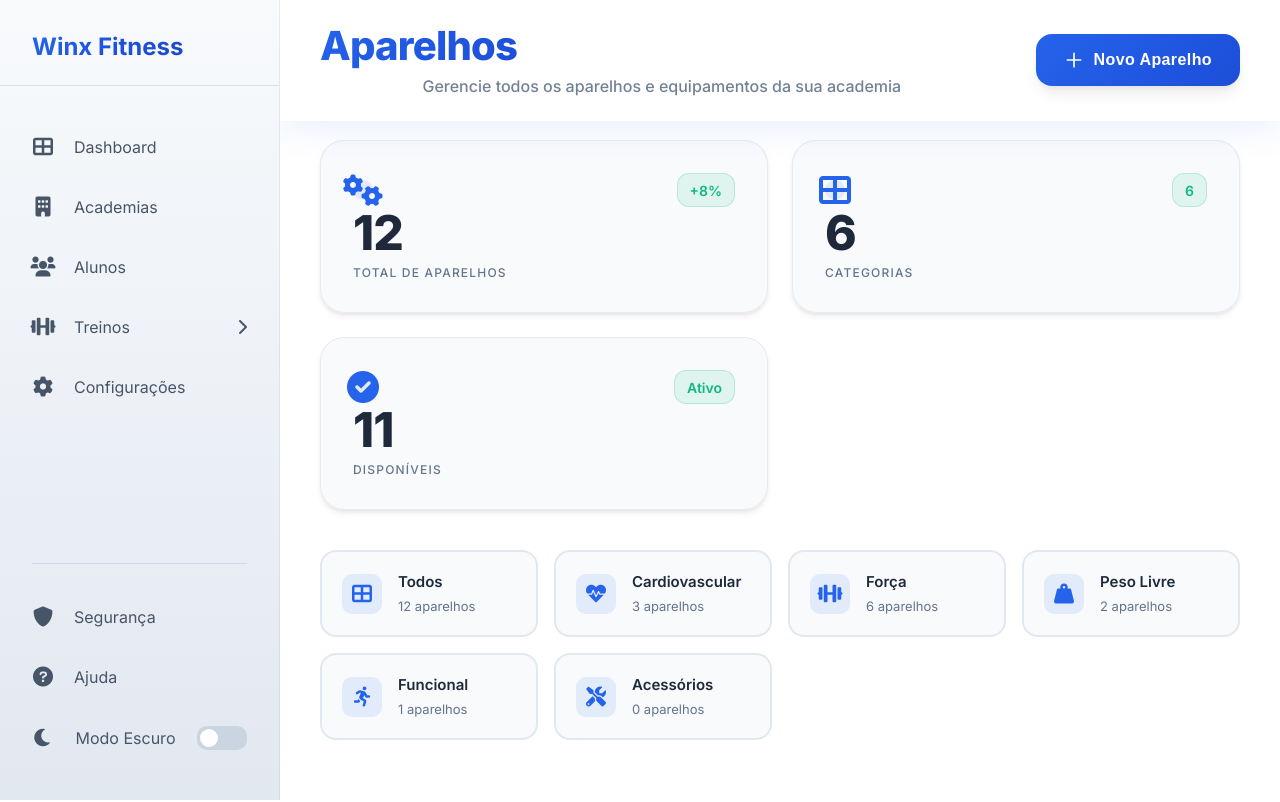
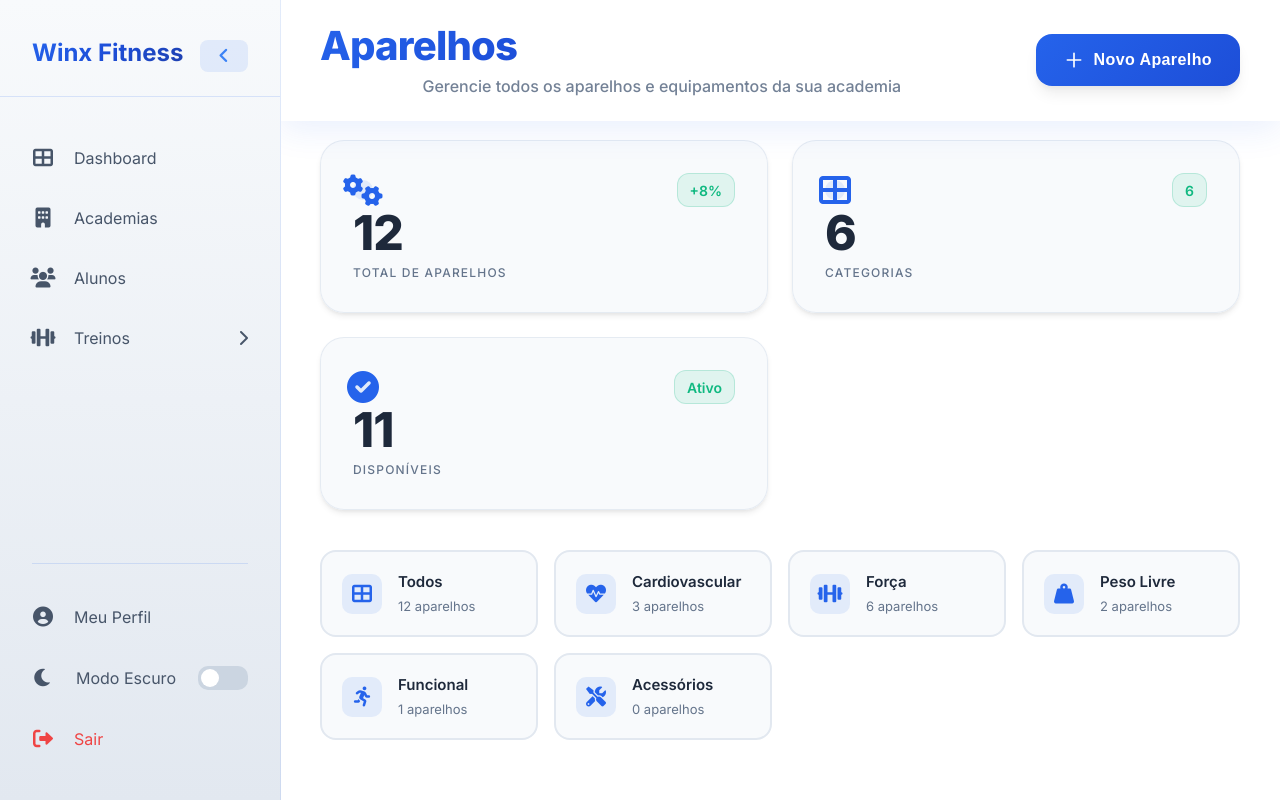
Before and after one commit to BernardoVillanova/fitness-front, a Vue app: page /machines in a window 1280 px wide. Shown: the top 802 px of the page. Built offline with nearby package versions, Linux system fonts and the light colour scheme.

Commit message:
:rocket: Correção visual do dashboard navbar do instrutor

```diff
--- a/src/components/DashboardNavBar.vue
+++ b/src/components/DashboardNavBar.vue
@@ -1,10 +1,25 @@
 <template>
-  <nav :class="['navbar', { 'navbar-dark': isDarkMode, 'navbar-light': !isDarkMode, 'navbar-mobile': isMobile }]">
+  <!-- Botão Flutuante para Expandir Menu -->
+  <button
+    v-if="isCollapsed && !isMobile"
+    @click="toggleCollapsed"
+    class="expand-menu-btn"
+    title="Expandir menu"
+  >
+    <i class="fas fa-bars"></i>
+  </button>
+
+  <nav :class="['navbar', { 'navbar-dark': isDarkMode, 'navbar-light': !isDarkMode, 'navbar-mobile': isMobile, 'navbar-collapsed': isCollapsed }]">
     <!-- Logo -->
     <div class="logo-section" v-if="!isMobile">
-      <router-link to="/" class="logo-link">
-        <h1 class="logo-text">Winx Fitness</h1>
-      </router-link>
+      <div class="logo-header">
+        <router-link to="/dashboard" class="logo-link">
+          <h1 class="logo-text">Winx Fitness</h1>
+        </router-link>
+        <button @click="toggleCollapsed" class="collapse-btn" title="Recolher menu">
+          <i class="fas fa-angle-left"></i>
+        </button>
+      </div>
     </div>
 
     <!-- Mobile hamburger button -->
@@ -75,14 +90,6 @@
           </li>
         </ul>
       </li>
-      <li>
-        <router-link to="/settings" class="nav-item" active-class="active">
-          <div class="nav-icon">
-            <i class="fas fa-cog"></i>
-          </div>
-          <span v-if="!isMobile">Configurações</span>
-        </router-link>
-      </li>
     </ul>
 
     <!-- Divider -->
@@ -91,19 +98,11 @@
     <!-- Bottom section -->
     <ul class="bottom-links" v-if="!isMobile">
       <li>
-        <router-link to="/security" class="nav-item">
+        <router-link to="/instructor-profile" class="nav-item">
           <div class="nav-icon">
-            <i class="fas fa-shield-alt"></i>
+            <i class="fas fa-user-circle"></i>
           </div>
-          <span>Segurança</span>
-        </router-link>
-      </li>
-      <li>
-        <router-link to="/help" class="nav-item">
-          <div class="nav-icon">
-            <i class="fas fa-question-circle"></i>
-          </div>
-          <span>Ajuda</span>
+          <span>Meu Perfil</span>
         </router-link>
       </li>
       <li>
@@ -118,6 +117,14 @@
               <span class="toggle-slider"></span>
             </label>
           </div>
+        </div>
+      </li>
+      <li>
+        <div class="nav-item logout-btn" @click="logout">
+          <div class="nav-icon">
+            <i class="fas fa-sign-out-alt"></i>
+          </div>
+          <span>Sair</span>
         </div>
       </li>
     </ul>
@@ -152,6 +159,7 @@ export default {
     const isMobile = ref(window.innerWidth <= 768);
     const menuOpen = ref(false);
     const workoutSubmenuOpen = ref(false);
+    const isCollapsed = ref(false);
 
     const checkScreenSize = () => {
       isMobile.value = window.innerWidth <= 768;
@@ -165,7 +173,14 @@ export default {
       workoutSubmenuOpen.value = !workoutSubmenuOpen.value;
     };
 
+    const toggleCollapsed = () => {
+      isCollapsed.value = !isCollapsed.value;
+      localStorage.setItem('dashboardSidebarCollapsed', isCollapsed.value.toString());
+    };
+
     const logout = () => {
+      sessionStorage.removeItem('user');
+      sessionStorage.removeItem('token');
       console.log('Usuário deslogado');
       router.push('/login');
     };
@@ -174,6 +189,12 @@ export default {
 
     onMounted(() => {
       window.addEventListener('resize', checkScreenSize);
+
+      // Restaurar estado do localStorage
+      const saved = localStorage.getItem('dashboardSidebarCollapsed');
+      if (saved !== null) {
+        isCollapsed.value = saved === 'true';
+      }
     });
 
     onUnmounted(() => {
@@ -189,6 +210,8 @@ export default {
       toggleMenu,
       workoutSubmenuOpen,
       toggleWorkoutSubmenu,
+      isCollapsed,
+      toggleCollapsed,
       iconLogout
     };
   }
@@ -214,6 +237,12 @@ export default {
   transition: all 0.3s cubic-bezier(0.4, 0, 0.2, 1);
 }
 
+.navbar.navbar-collapsed {
+  width: 0;
+  opacity: 0;
+  pointer-events: none;
+}
+
 /* Cores tema light - AZUIS */
 .navbar-light {
   background: linear-gradient(180deg, #f8fafc 0%, #e2e8f0 100%);
@@ -224,6 +253,35 @@ export default {
 .navbar-dark {
   background: linear-gradient(180deg, #0f172a 0%, #1e1b4b 100%);
   border-right: 1px solid rgba(139, 92, 246, 0.2);
+}
+
+/* Expand Menu Button (Floating) */
+.expand-menu-btn {
+  position: fixed;
+  top: 20px;
+  left: 20px;
+  width: 50px;
+  height: 50px;
+  border-radius: 12px;
+  border: none;
+  cursor: pointer;
+  display: flex;
+  align-items: center;
+  justify-content: center;
+  font-size: 1.25rem;
+  z-index: 999;
+  transition: all 0.3s ease;
+  box-shadow: 0 4px 12px rgba(0, 0, 0, 0.15);
+}
+
+.expand-menu-btn {
+  background: linear-gradient(135deg, #3b82f6 0%, #2563eb 100%);
+  color: white;
+}
+
+.expand-menu-btn:hover {
+  transform: scale(1.05);
+  box-shadow: 0 6px 20px rgba(59, 130, 246, 0.3);
 }
 
 /* Logo section */
@@ -237,14 +295,56 @@ export default {
   border-bottom-color: rgba(139, 92, 246, 0.2);
 }
 
+.logo-header {
+  display: flex;
+  align-items: center;
+  justify-content: space-between;
+  gap: 1rem;
+}
+
 .logo-link {
   text-decoration: none;
+  flex: 1;
   display: block;
   transition: all 0.3s ease;
 }
 
 .logo-link:hover {
   transform: translateX(2px);
+}
+
+.collapse-btn {
+  width: 32px;
+  height: 32px;
+  border-radius: 8px;
+  border: none;
+  cursor: pointer;
+  display: flex;
+  align-items: center;
+  justify-content: center;
+  font-size: 1.1rem;
+  transition: all 0.3s ease;
+  flex-shrink: 0;
+}
+
+.navbar-light .collapse-btn {
+  background: rgba(37, 99, 235, 0.1);
+  color: #3b82f6;
+}
+
+.navbar-light .collapse-btn:hover {
+  background: rgba(37, 99, 235, 0.2);
+  transform: scale(1.05);
+}
+
+.navbar-dark .collapse-btn {
+  background: rgba(139, 92, 246, 0.15);
+  color: #a855f7;
+}
+
+.navbar-dark .collapse-btn:hover {
+  background: rgba(139, 92, 246, 0.25);
+  transform: scale(1.05);
 }
 
 .logo-text {
@@ -461,6 +561,26 @@ export default {
   justify-content: space-between;
   padding-right: 32px !important;
   cursor: pointer;
+}
+
+/* Logout button */
+.logout-btn {
+  cursor: pointer;
+  color: #ef4444 !important;
+}
+
+.navbar-dark .logout-btn {
+  color: #f87171 !important;
+}
+
+.logout-btn:hover {
+  background: rgba(239, 68, 68, 0.1) !important;
+  color: #dc2626 !important;
+}
+
+.navbar-dark .logout-btn:hover {
+  background: rgba(248, 113, 113, 0.15) !important;
+  color: #fca5a5 !important;
 }
 
 /* Cores hover tema light */
--- a/src/components/StudentList.vue
+++ b/src/components/StudentList.vue
@@ -457,6 +457,14 @@ onMounted(() => {
   padding: 2rem;
   margin-left: 280px;
   max-width: calc(100% - 280px);
+  transition: margin-left 0.3s cubic-bezier(0.4, 0, 0.2, 1), max-width 0.3s cubic-bezier(0.4, 0, 0.2, 1);
+}
+
+/* Detecta quando o navbar está colapsado */
+body:has(.navbar-collapsed) .content,
+.student-dashboard:has(.navbar-collapsed) .content {
+  margin-left: 0 !important;
+  max-width: 100% !important;
 }
 
 @media (max-width: 768px) {
--- a/src/router/index.js
+++ b/src/router/index.js
@@ -9,6 +9,7 @@ import DashboardTech from '../views/dashboardtech.vue';
 import  DashboardStudent from '@/views/dashboardstudent.vue';
 import StudentList from '../components/StudentList.vue';
 import StudentProfile from '../views/studentprofile.vue'
+import InstructorProfile from '../views/InstructorProfile.vue';
 // import StudentRegister from '../views/studentregister.vue';
 import InstructorRegister from '../views/InstructorRegisterNew.vue';
 import gymHome from '../views/gymHome.vue';
@@ -55,6 +56,11 @@ const routes = [
     component: () => import('@/views/StudentRegisterNew.vue')
   },
   { path: '/instructor-register', component: InstructorRegister },
+  {
+    path: '/instructor-profile',
+    component: InstructorProfile,
+    meta: { requiresAuth: true, role: 'personal' }
+  },
   { path: '/exercises', component: () => import('../views/exercises.vue') },
   { path: '/machines', component: () => import('../views/machines.vue') },
   { path: '/workout-plans', component: WorkoutPlans },
--- a/src/views/dashboardtech.vue
+++ b/src/views/dashboardtech.vue
@@ -824,6 +824,13 @@ export default {
   color: var(--text-color);
   min-height: 100vh;
   box-sizing: border-box;
+  transition: margin-left 0.3s cubic-bezier(0.4, 0, 0.2, 1);
+}
+
+/* Detecta quando o navbar está colapsado */
+body:has(.navbar-collapsed) .dashboard-main,
+.dashboard-container:has(.navbar-collapsed) .dashboard-main {
+  margin-left: 0 !important;
 }
 
 .dashboard-light {
--- a/src/views/exercises.vue
+++ b/src/views/exercises.vue
@@ -892,7 +892,6 @@ export default {
 .dashboard-container {
   display: flex;
   min-height: 100vh;
-  margin-left: 80px;
   font-family: var(--font-family);
   transition: all 0.4s cubic-bezier(0.25, 0.8, 0.25, 1);
   position: relative;
@@ -914,12 +913,21 @@ export default {
 .dashboard-main {
   flex: 1;
   padding: 0;
+  margin-left: 280px;
   background: var(--bg-primary);
   position: relative;
+  z-index: 1;
+  transition: margin-left 0.3s cubic-bezier(0.4, 0, 0.2, 1);
+}
+
+/* Detecta quando o navbar está colapsado */
+body:has(.navbar-collapsed) .dashboard-main,
+.dashboard-container:has(.navbar-collapsed) .dashboard-main {
+  margin-left: 0 !important;
 }
 
 .dashboard-content {
-  padding: 140px 40px 40px;
+  padding: 100px 40px 40px;
   max-width: 1600px;
   margin: 0 auto;
   display: flex;
@@ -996,15 +1004,21 @@ export default {
 .floating-header {
   position: fixed;
   top: 0;
-  left: 80px;
+  left: 280px;
   right: 0;
-  z-index: 100;
+  z-index: 50;
   padding: 24px 40px;
   background: var(--glass-bg);
   backdrop-filter: blur(20px) saturate(180%);
   border-bottom: 1px solid var(--glass-border);
   box-shadow: var(--glass-shadow);
   transition: all 0.3s cubic-bezier(0.4, 0, 0.2, 1);
+}
+
+/* Ajusta header quando navbar está colapsado */
+body:has(.navbar-collapsed) .floating-header,
+.dashboard-container:has(.navbar-collapsed) .floating-header {
+  left: 0 !important;
 }
 
 .header-content {
--- a/src/views/gymHome.vue
+++ b/src/views/gymHome.vue
@@ -298,6 +298,13 @@ export default {
 .dashboard-container {
   padding: 2rem;
   margin-left: 280px;
+  transition: margin-left 0.3s cubic-bezier(0.4, 0, 0.2, 1);
+}
+
+/* Detecta quando o navbar está colapsado */
+body:has(.navbar-collapsed) .dashboard-container,
+.gym-home:has(.navbar-collapsed) .dashboard-container {
+  margin-left: 0 !important;
 }
 
 .content-wrapper {
--- a/src/views/machines.vue
+++ b/src/views/machines.vue
@@ -545,6 +545,13 @@ export default {
   position: relative;
   flex: 1;
   background: var(--bg-primary);
+  transition: margin-left 0.3s cubic-bezier(0.4, 0, 0.2, 1);
+}
+
+/* Detecta quando o navbar está colapsado */
+body:has(.navbar-collapsed) .dashboard-main,
+.dashboard-container:has(.navbar-collapsed) .dashboard-main {
+  margin-left: 0 !important;
 }
 
 .dashboard-content {
--- a/src/views/workoutplans.vue
+++ b/src/views/workoutplans.vue
@@ -727,7 +727,6 @@ export default {
 .dashboard-container {
   display: flex;
   min-height: 100vh;
-  margin-left: 80px;
   font-family: var(--font-family);
   transition: all 0.4s cubic-bezier(0.25, 0.8, 0.25, 1);
   position: relative;
@@ -749,12 +748,21 @@ export default {
 .dashboard-main {
   flex: 1;
   padding: 0;
+  margin-left: 280px;
   background: var(--bg-primary);
   position: relative;
+  z-index: 1;
+  transition: margin-left 0.3s cubic-bezier(0.4, 0, 0.2, 1);
+}
+
+/* Detecta quando o navbar está colapsado */
+body:has(.navbar-collapsed) .dashboard-main,
+.dashboard-container:has(.navbar-collapsed) .dashboard-main {
+  margin-left: 0 !important;
 }
 
 .dashboard-content {
-  padding: 140px 40px 40px;
+  padding: 100px 40px 40px;
   max-width: 1600px;
   margin: 0 auto;
   display: flex;
@@ -831,15 +839,21 @@ export default {
 .floating-header {
   position: fixed;
   top: 0;
-  left: 80px;
+  left: 280px;
   right: 0;
-  z-index: 100;
+  z-index: 50;
   padding: 24px 40px;
   background: var(--glass-bg);
   backdrop-filter: blur(20px) saturate(180%);
   border-bottom: 1px solid var(--glass-border);
   box-shadow: var(--glass-shadow);
   transition: all 0.3s cubic-bezier(0.4, 0, 0.2, 1);
+}
+
+/* Ajusta header quando navbar está colapsado */
+body:has(.navbar-collapsed) .floating-header,
+.dashboard-container:has(.navbar-collapsed) .floating-header {
+  left: 0 !important;
 }
 
 .header-content {
```
